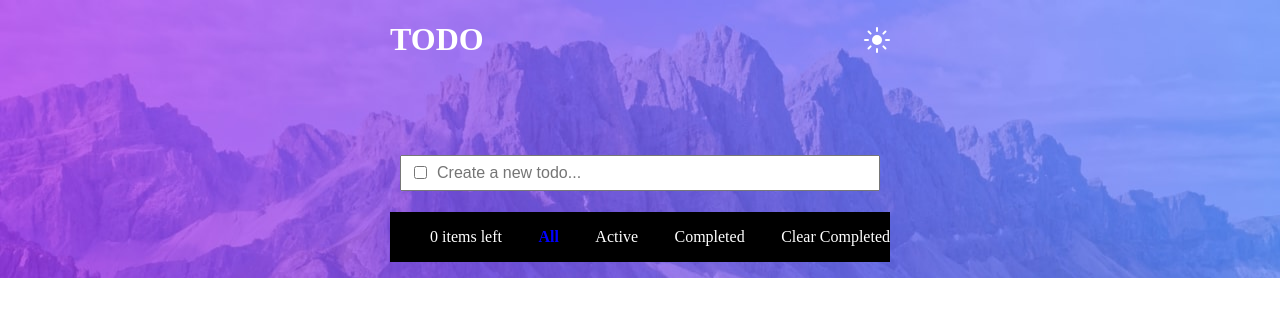
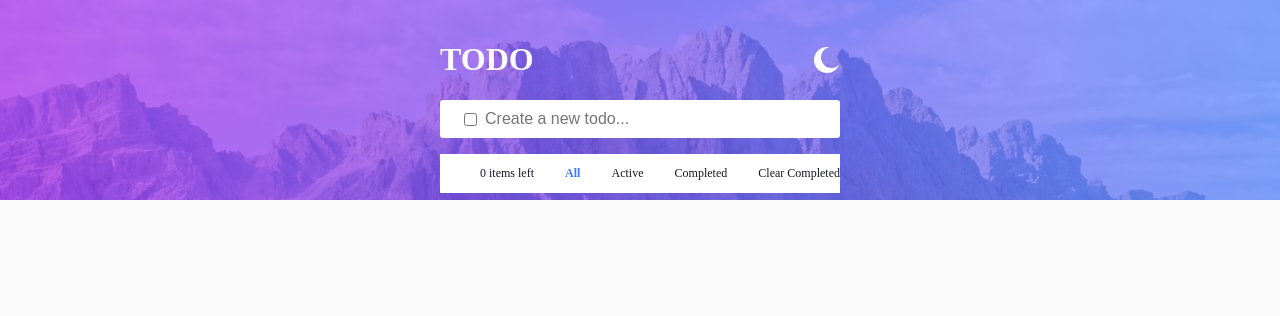
Before and after one commit to okedo01/todo-app-project-okedo01, a React (Vite) app: page / in a window 1280 px wide. Shown: the top 316 px of the page. Built offline with nearby package versions, Linux system fonts and the light colour scheme.

Commit message:
todo-app

```diff
--- a/src/components/App.jsx
+++ b/src/components/App.jsx
@@ -12,13 +12,14 @@ function App() {
   }
 
   useEffect(() => {
-    document.body.style.backgroundColor = isDarkMode ? "white" : "black" ;
+    document.body.style.backgroundColor = isDarkMode ? "hsl(0, 0%, 98%)" : "hsl(237, 14%, 26%)" ;
   }, [isDarkMode])
 
   const appStyle = {
     backgroundImage: `url(${isDarkMode ? lightTheme : darkTheme})`,
     display: "grid",
     placeItems: "center",
+    height: "200px"
   }
   return (
      <div style={appStyle}>
--- a/src/components/Todo.jsx
+++ b/src/components/Todo.jsx
@@ -43,60 +43,62 @@ const filteredTodo = todos.filter((todo) => {
 
 return (
     <div style={{
-        maxWidth: "500px",
+        maxWidth: "400px",
         width: "100%",
-        backgroundSize: "cover",
     }}>
         <div style={{
             display: "flex",
             justifyContent: "space-between",
             alignItems: "center",
-            width: "100%",
-            marginBottom: "70px"
+            marginTop: "20px",
         }}>
             <h1 style={{
-                color: isDarkMode ? "white" : "black",
+                color: "hsl(0, 0%, 98%)",
             }}>TODO</h1>
             <img
-                src={isDarkMode ? darkIcon : lightIcon}
+                src={isDarkMode ? lightIcon : darkIcon}
                 onClick={handleToggleTheme}
                 style={{cursor: "pointer"}}
             />
         </div>
         <form onSubmit={handleSubmit} style={{
-            background: "",
             padding: "5px 10px",
             display: "flex",
             justifyContent: "center",
             alignItems: "center",
             position: "relative",
+            backgroundColor: isDarkMode ? "white" : "hsl(235, 19%, 35%)",
+            borderRadius: "3px",
         }}>
             <input type="checkbox" style={{
                 position: "absolute",
-                top: "13px",
+                top: "10px",
                 left: "20px",
-                border: "10px",
-                borderRadius: "50%",
                 cursor: "pointer",
             }}/>
             <input style={{
                 outline: "none",
+                padding: "5px 35px",
+                fontSize: "16px",
                 width: "100%",
-                padding: "7px 35px",
-                fontSize: "16px",
+                backgroundColor: isDarkMode ? "white" : "hsl(235, 19%, 35%)",
+                color: isDarkMode ? "black" : "hsl(0, 0%, 98%)",
+                border: "none"
             }} type="text" placeholder="Create a new todo..." value={newTodo} onChange={handleInput} />
         </form>
 
-        <ul style={{background: "black",}}>
+        <ul style={{
+            backgroundColor: isDarkMode ? "white" : "hsl(235, 19%, 35%)",
+            }}>
             { filteredTodo.map((todo, index) => (
                 <li key={index} style={{
-                    color: "white",
-                    borderBottom: "1px solid yellow",
+                    color: isDarkMode ? "black" : "hsl(0, 0%, 98%)",
+                    borderBottom: "1px solid hsl(235, 21%, 11%)",
                     padding: "10px",
                     listStyleType: "none",
                     display: "flex",
                     alignItems: "center",
-                    gap: "5px"
+                    gap: "5px",
                 }}>
                     <input type="checkbox" style={{cursor: "pointer"}} checked={todo.checked} onChange={() => handleToggle(index)}/>
                     <span style={{
@@ -105,25 +107,25 @@ return (
                 </li>
             ))}
                 <div style={{
-                color: "white",
                 display: "flex",
                 justifyContent: "space-between",
-
+                color: "hsl(235, 21%, 11%)",
+                fontSize: "12px"
             }}>
                 <p>{clearItems} items left</p>
                 <p style={{
                     cursor: "pointer",
-                    color: filter === "All" ? "blue" : "white",
+                    color: filter === "All" ? "hsl(220, 98%, 61%)" : "hsl(235, 21%, 11%)",
                     fontWeight: filter === "All" ? "bold" : "normal"
                 }} onClick={() => setFilter("All")}>All</p>
                 <p style={{
                     cursor: "pointer",
-                    color: filter === "Active" ? "blue" : "white",
+                    color: filter === "Active" ? "hsl(220, 98%, 61%)" : "hsl(235, 21%, 11%)",
                     fontWeight: filter === "Active" ? "bold" : "normal"
                 }} onClick={() => setFilter("Active")}>Active</p>
                 <p style={{
                     cursor: "pointer",
-                    color: filter === "Completed" ? "blue" : "white",
+                    color: filter === "Completed" ? "hsl(220, 98%, 61%)" : "hsl(235, 21%, 11%)",
                     fontWeight: filter === "Completed" ? "bold" : "normal"
                 }} onClick={() => setFilter("Completed")}>Completed</p>
                 <p style={{cursor: "pointer",}} onClick={handleClearCompleted}>Clear Completed</p>
```
